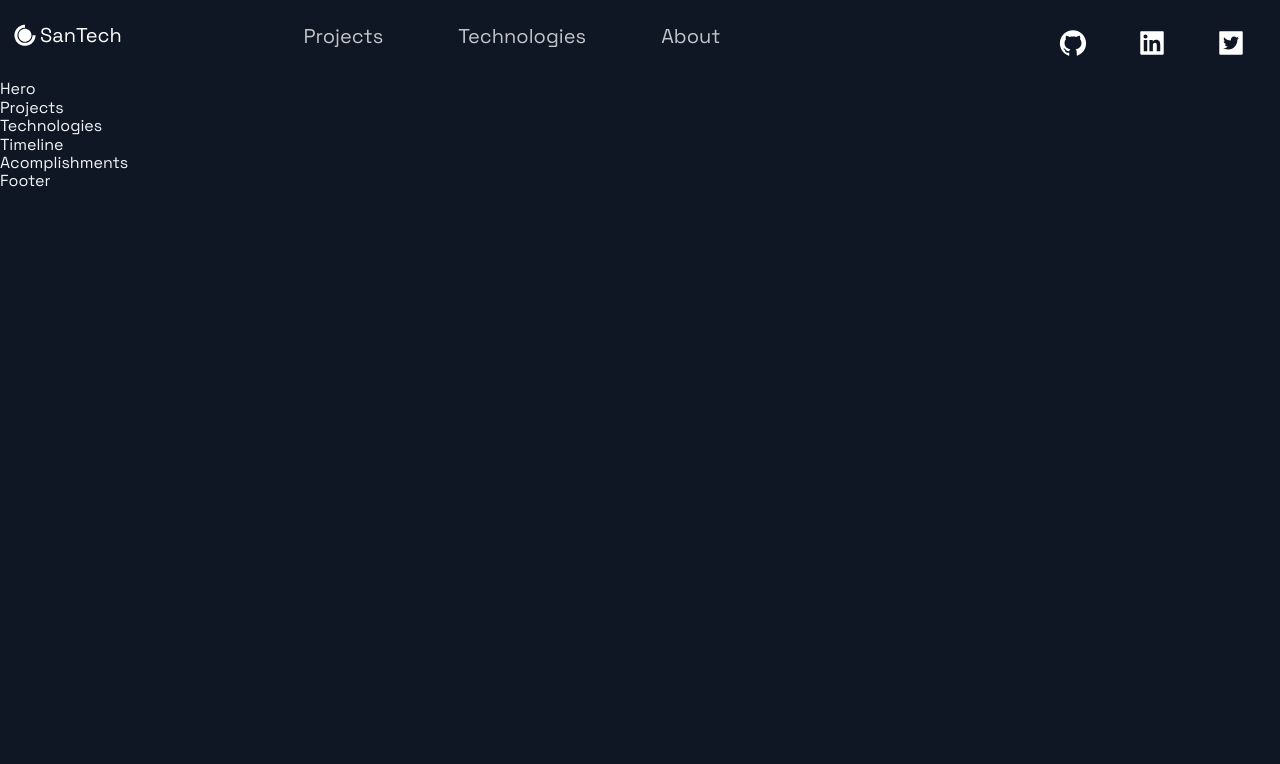
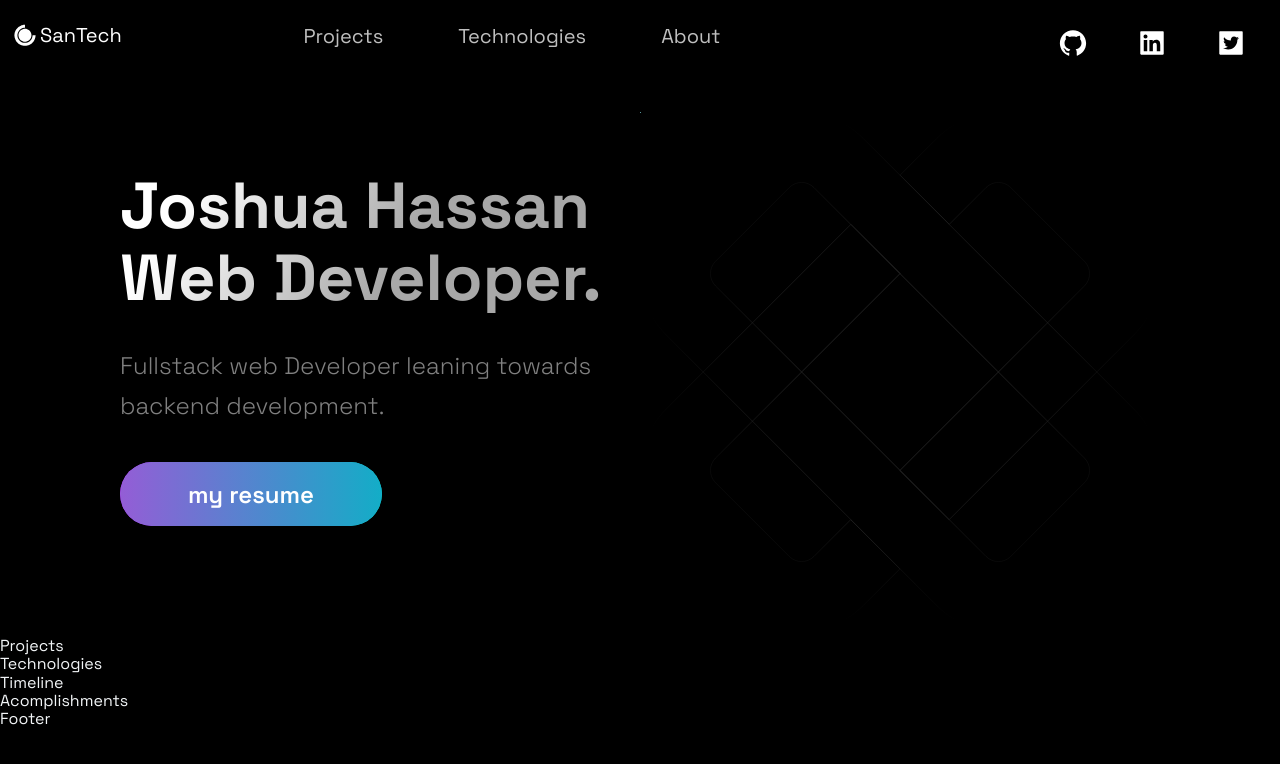
Before and after one commit to skynette/my-portfolio-website, a Next.js app: page / in a window 1280 px wide. Shown: the top 764 px of the page. Built offline with nearby package versions, Linux system fonts and the light colour scheme.

Commit message:
header section done

```diff
--- a/src/components/Header/Header.js
+++ b/src/components/Header/Header.js
@@ -1,6 +1,6 @@
 import Link from 'next/link';
 import React from 'react';
-import { AiFillGithub, AiFillInstagram, AiFillLinkedin, AiFillTwitterSquare } from 'react-icons/ai';
+import { AiFillGithub,  AiFillLinkedin, AiFillTwitterSquare } from 'react-icons/ai';
 import { DiCssdeck } from 'react-icons/di';
 
 import { Container, Div1, Div2, Div3, NavLink, SocialIcons, Span } from './HeaderStyles';
--- a/src/components/Hero/Hero.js
+++ b/src/components/Hero/Hero.js
@@ -5,9 +5,18 @@ import Button from '../../styles/GlobalComponents/Button';
 import { LeftSection } from './HeroStyles';
 
 const Hero = (props) => (
-  <div>
-    Hero
-  </div>
+  <Section row nopadding>
+    <LeftSection>
+      <SectionTitle main center>
+        Joshua Hassan <br/>
+        Web Developer.
+      </SectionTitle>
+      <SectionText>
+        Fullstack web Developer leaning towards backend development.
+      </SectionText>
+      <Button onClick={()=> window.location="http://google.com"}>my resume</Button>
+    </LeftSection>
+  </Section>
 );
 
 export default Hero;
--- a/src/pages/index.js
+++ b/src/pages/index.js
@@ -10,10 +10,10 @@ import { Section } from '../styles/GlobalComponents';
 const Home = () => {
   return (
     <Layout>
-      {/* <Section grid> */}
+      <Section grid>
         <Hero />
-        {/* <BgAnimation /> */}
-      {/* </Section> */}
+        <BgAnimation />
+      </Section>
       <Projects />
       <Technologies />
       <Timeline />
--- a/src/themes/default.js
+++ b/src/themes/default.js
@@ -7,7 +7,7 @@ export default {
   // Colors for layout
   colors: {
     primary1: "hsl(204,23.8%,95.9%)",
-    background1: "#0F1624",
+    background1: "#000000",
     accent1: "hsl(34.9,98.6%,72.9%)",
     button: "hsl(205.1,100%,36.1%)",
     background2: "hsl(232.7,27.3%,23.7%)",
```
Also changed, not shown: 1 other file (tests, documents, lock files or other folders).
